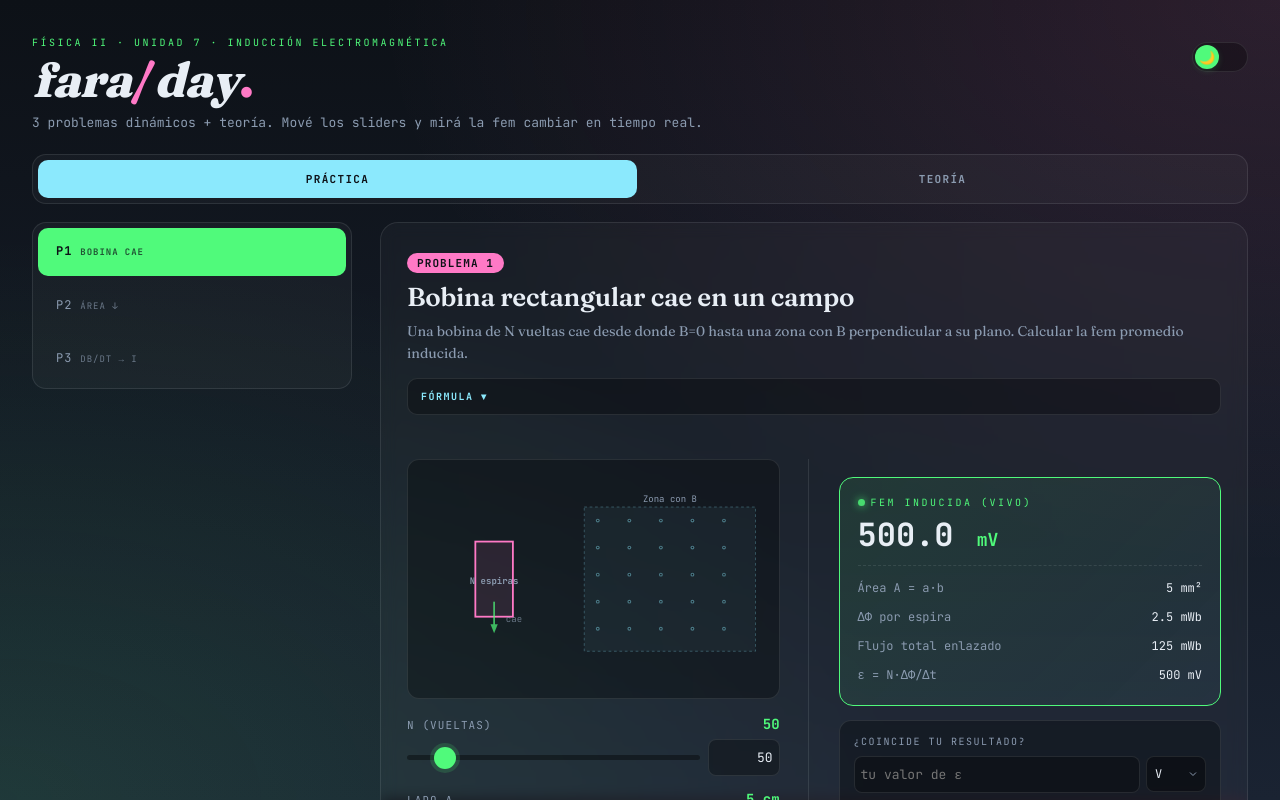
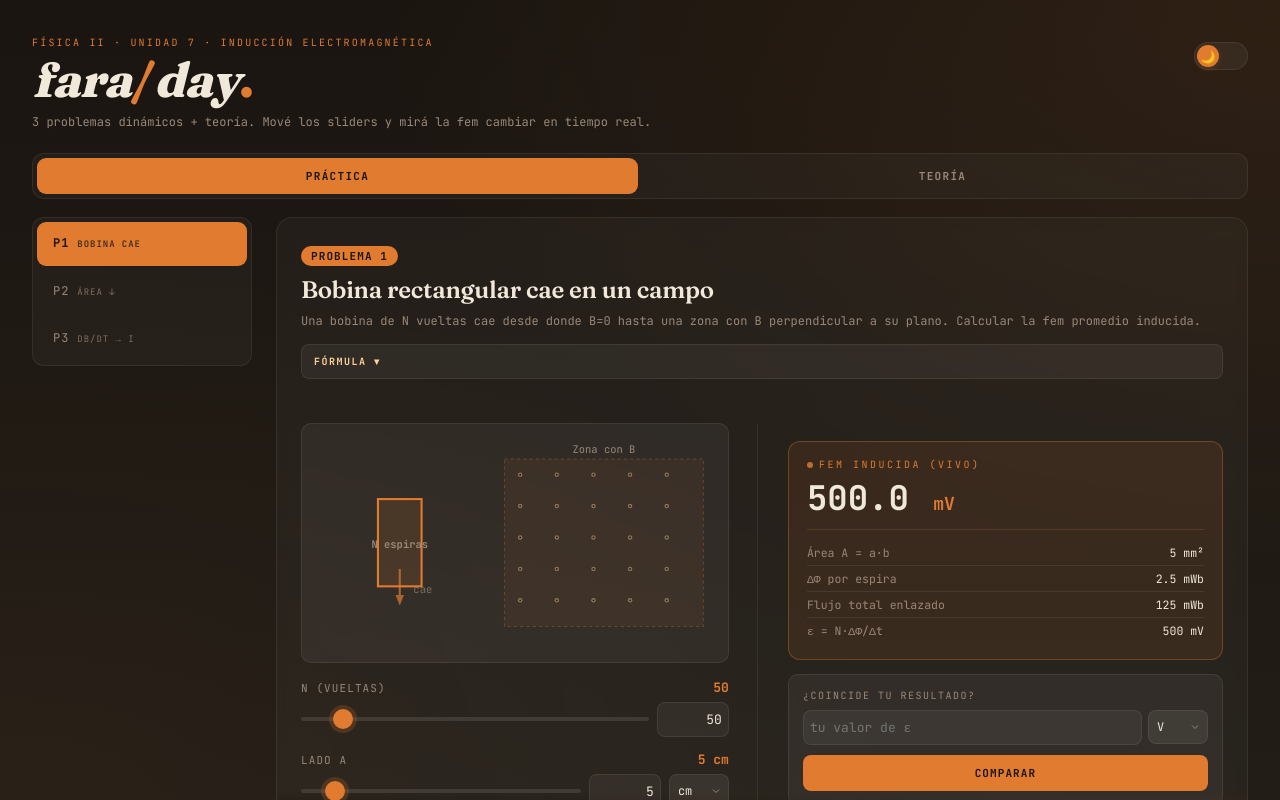
Before and after one commit to Maxigoge/simulador-faraday, a React (Vite) app: page / in a window 1280 px wide. Shown: the top 800 px of the page. Built offline with nearby package versions, Linux system fonts and the light colour scheme.

Commit message:
Cambios en la paleta de colores

```diff
--- a/src/styles/global.css
+++ b/src/styles/global.css
@@ -3,58 +3,57 @@
    ============================================ */
 
 :root {
-  /* Dark theme (default) */
-  --bg: #0d1117;
-  --bg-2: #1a2332;
-  --ink: #e8eef5;
-  --ink-dim: #8b9bb0;
-  --accent: #50fa7b;
-  --accent-2: #ff79c6;
-  --accent-3: #8be9fd;
-  --warn: #ffb86c;
-  --line: rgba(232, 238, 245, 0.1);
-  --card: rgba(255, 255, 255, 0.03);
-  --grad-bg1: rgba(255, 121, 198, 0.13);
-  --grad-bg2: rgba(80, 250, 123, 0.10);
-  --result-bg1: rgba(80, 250, 123, 0.10);
-  --result-bg2: rgba(139, 233, 253, 0.05);
-  --ok-bg: rgba(80, 250, 123, 0.15);
-  --bad-bg: rgba(255, 121, 198, 0.13);
-  --bad-ink: #ffaadc;
-  --shadow-glow: rgba(80, 250, 123, 0.15);
-  --svg-bg: rgba(139, 233, 253, 0.05);
-  --svg-stroke: rgba(139, 233, 253, 0.3);
-  --svg-cutout: #0d1117;
-  --coil-fill: rgba(255, 121, 198, 0.1);
-  --input-bg: rgba(0, 0, 0, 0.3);
-  --select-bg: rgba(0, 0, 0, 0.4);
+  --bg:          #1a1510;
+  --bg-2:        #221d17;
+  --ink:         #f0e8d8;
+  --ink-dim:     #9a8878;
+  --accent:      #e07b30;
+  --accent-2:    #f5a55a;
+  --accent-3:    #ffd199;
+  --warn:        #e04040;
+  --line:        rgba(240, 232, 216, 0.08);
+  --card:        rgba(255, 255, 255, 0.03);
+  --grad-bg1:    rgba(224, 123, 48, 0.10);
+  --grad-bg2:    rgba(224, 123, 48, 0.04);
+  --result-bg1:  rgba(224, 123, 48, 0.10);
+  --result-bg2:  rgba(224, 123, 48, 0.04);
+  --ok-bg:       rgba(224, 123, 48, 0.14);
+  --bad-bg:      rgba(224, 64, 64, 0.12);
+  --bad-ink:     #f08080;
+  --shadow-glow: rgba(224, 123, 48, 0.20);
+  --svg-bg:      rgba(224, 123, 48, 0.06);
+  --svg-stroke:  rgba(224, 123, 48, 0.30);
+  --svg-cutout:  #1a1510;
+  --coil-fill:   rgba(224, 123, 48, 0.12);
+  --input-bg:    rgba(255, 255, 255, 0.05);
+  --select-bg:   rgba(255, 255, 255, 0.07);
 }
 
 body.light {
-  --bg: #faf8f3;
-  --bg-2: #eee8db;
-  --ink: #1a1a1a;
-  --ink-dim: #5a6275;
-  --accent: #0d8a4c;
-  --accent-2: #c9277d;
-  --accent-3: #1d8eb0;
-  --warn: #c5500a;
-  --line: rgba(26, 26, 26, 0.12);
-  --card: rgba(255, 255, 255, 0.7);
-  --grad-bg1: rgba(201, 39, 125, 0.06);
-  --grad-bg2: rgba(13, 138, 76, 0.06);
-  --result-bg1: rgba(13, 138, 76, 0.08);
-  --result-bg2: rgba(29, 142, 176, 0.04);
-  --ok-bg: rgba(13, 138, 76, 0.12);
-  --bad-bg: rgba(201, 39, 125, 0.10);
-  --bad-ink: #a01f63;
-  --shadow-glow: rgba(13, 138, 76, 0.18);
-  --svg-bg: rgba(29, 142, 176, 0.04);
-  --svg-stroke: rgba(29, 142, 176, 0.35);
-  --svg-cutout: #faf8f3;
-  --coil-fill: rgba(201, 39, 125, 0.08);
-  --input-bg: rgba(255, 255, 255, 0.7);
-  --select-bg: rgba(255, 255, 255, 0.7);
+  --bg:          #fdf8f2;
+  --bg-2:        #f5ede0;
+  --ink:         #1c1208;
+  --ink-dim:     #6b5040;
+  --accent:      #c85e10;
+  --accent-2:    #e07b30;
+  --accent-3:    #a04808;
+  --warn:        #c03030;
+  --line:        rgba(28, 18, 8, 0.12);
+  --card:        rgba(255, 255, 255, 0.70);
+  --grad-bg1:    rgba(200, 94, 16, 0.07);
+  --grad-bg2:    rgba(200, 94, 16, 0.03);
+  --result-bg1:  rgba(200, 94, 16, 0.08);
+  --result-bg2:  rgba(200, 94, 16, 0.03);
+  --ok-bg:       rgba(200, 94, 16, 0.10);
+  --bad-bg:      rgba(192, 48, 48, 0.09);
+  --bad-ink:     #a03020;
+  --shadow-glow: rgba(200, 94, 16, 0.18);
+  --svg-bg:      rgba(200, 94, 16, 0.05);
+  --svg-stroke:  rgba(200, 94, 16, 0.30);
+  --svg-cutout:  #fdf8f2;
+  --coil-fill:   rgba(200, 94, 16, 0.10);
+  --input-bg:    rgba(255, 255, 255, 0.80);
+  --select-bg:   rgba(255, 255, 255, 0.80);
 }
 
 * {
@@ -86,12 +85,11 @@ body {
    ============================================ */
 
 .container {
-  max-width: 520px;
+  max-width: 540px;
   margin: 0 auto;
   padding: 28px 20px 80px;
 }
 
-/* Desktop: wider layout with sidebar feeling */
 @media (min-width: 900px) {
   .container {
     max-width: 1100px;
@@ -99,19 +97,19 @@ body {
   }
   .practice-layout {
     display: grid;
-    grid-template-columns: 320px 1fr;
-    gap: 28px;
+    grid-template-columns: 220px 1fr;
+    gap: 24px;
     align-items: start;
   }
   .practice-layout .problem-select {
     flex-direction: column;
-    gap: 6px;
+    gap: 4px;
     position: sticky;
     top: 20px;
   }
   .practice-layout .problem-select .pbtn {
     flex: 0 0 auto;
-    padding: 16px 18px;
+    padding: 14px 16px;
     text-align: left;
     font-size: 12px;
   }
@@ -126,7 +124,6 @@ body {
   .container {
     max-width: 1280px;
   }
-  /* Two-column inside cards for desktop */
   .card.has-two-cols {
     display: grid;
     grid-template-columns: 1.05fr 1fr;
@@ -163,7 +160,7 @@ header {
 .eyebrow {
   font-family: 'JetBrains Mono', monospace;
   font-size: 10px;
-  letter-spacing: 0.25em;
+  letter-spacing: 0.22em;
   text-transform: uppercase;
   color: var(--accent);
   margin-bottom: 8px;
@@ -180,22 +177,22 @@ h1 {
 
 h1 .alt {
   font-style: normal;
-  color: var(--accent-2);
+  color: var(--accent);
 }
 
 .sub {
   color: var(--ink-dim);
-  font-size: 13px;
+  font-size: 12px;
   margin-top: 10px;
-  line-height: 1.5;
+  line-height: 1.55;
   font-family: 'JetBrains Mono', monospace;
 }
 
 /* Theme toggle */
 .theme-toggle {
   flex-shrink: 0;
-  width: 56px;
-  height: 30px;
+  width: 54px;
+  height: 28px;
   background: var(--input-bg);
   border: 1px solid var(--line);
   border-radius: 999px;
@@ -210,14 +207,14 @@ h1 .alt {
   position: absolute;
   top: 2px;
   left: 2px;
-  width: 24px;
-  height: 24px;
+  width: 22px;
+  height: 22px;
   background: var(--accent);
   border-radius: 50%;
   display: flex;
   align-items: center;
   justify-content: center;
-  font-size: 13px;
+  font-size: 12px;
   transition: transform 0.25s ease;
   box-shadow: 0 2px 6px var(--shadow-glow);
 }
@@ -233,17 +230,17 @@ body.light .theme-toggle::before {
 
 .mode-tabs {
   display: flex;
-  gap: 6px;
+  gap: 4px;
   background: var(--card);
   border: 1px solid var(--line);
-  border-radius: 14px;
-  padding: 5px;
+  border-radius: 12px;
+  padding: 4px;
   margin-bottom: 18px;
 }
 
 .mbtn {
   flex: 1;
-  padding: 12px 8px;
+  padding: 11px 8px;
   background: transparent;
   border: none;
   color: var(--ink-dim);
@@ -251,14 +248,14 @@ body.light .theme-toggle::before {
   font-size: 11px;
   letter-spacing: 0.12em;
   text-transform: uppercase;
-  border-radius: 10px;
+  border-radius: 9px;
   cursor: pointer;
   transition: all 0.2s ease;
   font-weight: 600;
 }
 
 .mbtn.active {
-  background: var(--accent-3);
+  background: var(--accent);
   color: var(--bg);
   font-weight: 800;
 }
@@ -269,17 +266,17 @@ body.light .theme-toggle::before {
 
 .problem-select {
   display: flex;
-  gap: 6px;
+  gap: 4px;
   background: var(--card);
   border: 1px solid var(--line);
-  border-radius: 14px;
-  padding: 5px;
+  border-radius: 12px;
+  padding: 4px;
   margin-bottom: 20px;
 }
 
 .pbtn {
   flex: 1;
-  padding: 13px 6px;
+  padding: 12px 6px;
   background: transparent;
   border: none;
   color: var(--ink-dim);
@@ -287,7 +284,7 @@ body.light .theme-toggle::before {
   font-size: 11px;
   letter-spacing: 0.08em;
   text-transform: uppercase;
-  border-radius: 10px;
+  border-radius: 9px;
   cursor: pointer;
   transition: all 0.2s ease;
   line-height: 1.3;
@@ -302,7 +299,7 @@ body.light .theme-toggle::before {
 .pbtn small {
   display: block;
   font-size: 9px;
-  opacity: 0.7;
+  opacity: 0.75;
   margin-top: 2px;
 }
 
@@ -313,15 +310,15 @@ body.light .theme-toggle::before {
 .card {
   background: var(--card);
   border: 1px solid var(--line);
-  border-radius: 18px;
+  border-radius: 16px;
   padding: 20px 18px;
   margin-bottom: 16px;
-  backdrop-filter: blur(8px);
+  backdrop-filter: blur(6px);
 }
 
 @media (min-width: 900px) {
   .card {
-    padding: 28px 26px;
+    padding: 26px 24px;
   }
 }
 
@@ -329,7 +326,7 @@ body.light .theme-toggle::before {
   display: inline-block;
   font-family: 'JetBrains Mono', monospace;
   font-size: 11px;
-  background: var(--accent-2);
+  background: var(--accent);
   color: var(--bg);
   padding: 3px 10px;
   border-radius: 999px;
@@ -340,7 +337,7 @@ body.light .theme-toggle::before {
 
 .card-title {
   font-family: 'Fraunces', serif;
-  font-size: 21px;
+  font-size: 20px;
   font-weight: 600;
   line-height: 1.15;
   margin-bottom: 8px;
@@ -349,28 +346,23 @@ body.light .theme-toggle::before {
 
 @media (min-width: 900px) {
   .card-title {
-    font-size: 26px;
+    font-size: 24px;
   }
 }
 
 .card-desc {
   color: var(--ink-dim);
-  font-size: 12.5px;
+  font-size: 12px;
   line-height: 1.55;
   margin-bottom: 14px;
-}
-
-@media (min-width: 900px) {
-  .card-desc {
-    font-size: 14px;
-  }
+  font-family: 'JetBrains Mono', monospace;
 }
 
 details {
   background: var(--input-bg);
   border: 1px solid var(--line);
-  border-radius: 10px;
-  padding: 9px 13px;
+  border-radius: 8px;
+  padding: 8px 12px;
   margin-bottom: 14px;
   font-family: 'JetBrains Mono', monospace;
   font-size: 11px;
@@ -393,7 +385,7 @@ details[open] summary::after { content: " ▴"; }
 
 details .frm {
   display: block;
-  color: var(--accent);
+  color: var(--accent-2);
   padding: 3px 0;
 }
 
@@ -404,7 +396,7 @@ details .frm {
 .anim-wrap {
   background: var(--input-bg);
   border: 1px solid var(--line);
-  border-radius: 12px;
+  border-radius: 10px;
   padding: 14px;
   margin-bottom: 16px;
   display: flex;
@@ -420,12 +412,8 @@ details .frm {
 }
 
 @media (min-width: 1200px) {
-  .anim-wrap {
-    min-height: 240px;
-  }
-  .anim-wrap svg {
-    max-width: 460px;
-  }
+  .anim-wrap { min-height: 220px; }
+  .anim-wrap svg { max-width: 440px; }
 }
 
 /* ============================================
@@ -454,7 +442,7 @@ details .frm {
 
 .control-head .value-display {
   font-family: 'JetBrains Mono', monospace;
-  font-size: 14px;
+  font-size: 13px;
   color: var(--accent);
   font-weight: 700;
 }
@@ -472,17 +460,21 @@ input[type="range"] {
   min-width: 0;
   -webkit-appearance: none;
   appearance: none;
-  height: 5px;
-  background: var(--select-bg);
+  height: 4px;
+  background: rgba(255, 255, 255, 0.10);
   border-radius: 999px;
   outline: none;
+}
+
+body.light input[type="range"] {
+  background: rgba(0, 0, 0, 0.12);
 }
 
 input[type="range"]::-webkit-slider-thumb {
   -webkit-appearance: none;
   appearance: none;
-  width: 22px;
-  height: 22px;
+  width: 20px;
+  height: 20px;
   background: var(--accent);
   border-radius: 50%;
   cursor: pointer;
@@ -490,8 +482,8 @@ input[type="range"]::-webkit-slider-thumb {
 }
 
 input[type="range"]::-moz-range-thumb {
-  width: 22px;
-  height: 22px;
+  width: 20px;
+  height: 20px;
   background: var(--accent);
   border: none;
   border-radius: 50%;
@@ -505,7 +497,7 @@ input[type="number"] {
   background: var(--input-bg);
   border: 1px solid var(--line);
   color: var(--ink);
-  padding: 9px 6px;
+  padding: 8px 6px;
   font-family: 'JetBrains Mono', monospace;
   font-size: 13px;
   border-radius: 8px;
@@ -528,7 +520,7 @@ select {
   background: var(--select-bg);
   border: 1px solid var(--line);
   color: var(--ink);
-  padding: 9px 22px 9px 8px;
+  padding: 8px 22px 8px 8px;
   font-family: 'JetBrains Mono', monospace;
   font-size: 12px;
   border-radius: 8px;
@@ -557,10 +549,10 @@ select:focus {
 
 .live-result {
   margin-top: 18px;
-  padding: 18px;
-  background: linear-gradient(135deg, var(--result-bg1), var(--result-bg2));
-  border: 1px solid var(--accent);
-  border-radius: 14px;
+  padding: 16px 18px;
+  background: var(--result-bg1);
+  border: 1px solid rgba(224, 123, 48, 0.35);
+  border-radius: 12px;
 }
 
 .live-label {
@@ -577,22 +569,21 @@ select:focus {
 
 .live-label::before {
   content: '';
-  width: 7px;
-  height: 7px;
+  width: 6px;
+  height: 6px;
   background: var(--accent);
   border-radius: 50%;
-  box-shadow: 0 0 8px var(--accent);
   animation: pulse 1.5s infinite;
 }
 
 @keyframes pulse {
   0%, 100% { opacity: 1; }
-  50% { opacity: 0.3; }
+  50% { opacity: 0.25; }
 }
 
 .main-result {
   font-family: 'JetBrains Mono', monospace;
-  font-size: 26px;
+  font-size: 28px;
   font-weight: 700;
   color: var(--ink);
   line-height: 1.1;
@@ -601,9 +592,7 @@ select:focus {
 }
 
 @media (min-width: 900px) {
-  .main-result {
-    font-size: 32px;
-  }
+  .main-result { font-size: 34px; }
 }
 
 .main-result .unit {
@@ -613,26 +602,26 @@ select:focus {
 }
 
 @media (min-width: 900px) {
-  .main-result .unit {
-    font-size: 18px;
-  }
+  .main-result .unit { font-size: 18px; }
 }
 
 .aux-grid {
   display: grid;
-  gap: 5px;
+  gap: 0;
   font-family: 'JetBrains Mono', monospace;
-  font-size: 12px;
+  font-size: 11.5px;
   padding-top: 10px;
-  border-top: 1px dashed var(--line);
+  border-top: 1px solid rgba(224, 123, 48, 0.20);
 }
 
 .aux-grid .row {
   display: flex;
   justify-content: space-between;
-  padding: 4px 0;
+  padding: 5px 0;
+  border-bottom: 1px solid var(--line);
 }
 
+.aux-grid .row:last-child { border-bottom: none; }
 .aux-grid .lbl { color: var(--ink-dim); }
 .aux-grid .val { color: var(--ink); }
 
@@ -645,7 +634,7 @@ select:focus {
   padding: 14px;
   background: var(--input-bg);
   border: 1px solid var(--line);
-  border-radius: 12px;
+  border-radius: 10px;
 }
 
 .lbl-mini {
@@ -671,11 +660,11 @@ select:focus {
 
 .btn {
   width: 100%;
-  padding: 12px;
-  background: var(--accent-3);
+  padding: 11px;
+  background: var(--accent);
   color: var(--bg);
   border: none;
-  border-radius: 10px;
+  border-radius: 8px;
   font-family: 'JetBrains Mono', monospace;
   font-size: 11px;
   font-weight: 700;
@@ -683,15 +672,17 @@ select:focus {
   text-transform: uppercase;
   cursor: pointer;
   margin-top: 10px;
+  transition: opacity 0.15s;
 }
 
 .btn:active {
-  transform: scale(0.98);
+  opacity: 0.85;
+  transform: scale(0.99);
 }
 
 .btn-reset {
   width: auto;
-  padding: 9px 14px;
+  padding: 8px 14px;
   background: transparent;
   color: var(--ink-dim);
   border: 1px solid var(--line);
@@ -717,12 +708,12 @@ select:focus {
 .check-result.ok {
   background: var(--ok-bg);
   border: 1px solid var(--accent);
-  color: var(--accent);
+  color: var(--accent-2);
 }
 
 .check-result.bad {
   background: var(--bad-bg);
-  border: 1px solid var(--accent-2);
+  border: 1px solid var(--warn);
   color: var(--bad-ink);
 }
 
@@ -738,7 +729,7 @@ select:focus {
 }
 
 .theory-nav button {
-  padding: 8px 14px;
+  padding: 7px 14px;
   background: var(--input-bg);
   border: 1px solid var(--line);
   color: var(--ink-dim);
@@ -748,28 +739,34 @@ select:focus {
   text-transform: uppercase;
   border-radius: 999px;
   cursor: pointer;
+  transition: all 0.15s;
+}
+
+.theory-nav button:hover {
+  border-color: var(--accent);
+  color: var(--accent);
 }
 
 .theory-nav button.active {
-  background: var(--accent-2);
+  background: var(--accent);
   color: var(--bg);
-  border-color: var(--accent-2);
+  border-color: var(--accent);
   font-weight: 700;
 }
 
 .theory-card {
   background: var(--card);
   border: 1px solid var(--line);
-  border-radius: 18px;
+  border-radius: 16px;
   padding: 22px 20px;
   margin-bottom: 16px;
-  backdrop-filter: blur(8px);
+  backdrop-filter: blur(6px);
 }
 
 @media (min-width: 900px) {
   .theory-card {
     padding: 36px 40px;
-    max-width: 780px;
+    max-width: 760px;
     margin-left: auto;
     margin-right: auto;
   }
@@ -781,26 +778,25 @@ select:focus {
   font-weight: 700;
   line-height: 1.15;
   margin-bottom: 14px;
-  color: var(--accent);
+  color: var(--accent-2);
   letter-spacing: -0.01em;
 }
 
 @media (min-width: 900px) {
-  .theory-card h2 { font-size: 30px; }
+  .theory-card h2 { font-size: 28px; }
 }
 
 .theory-card h3 {
   font-family: 'Fraunces', serif;
-  font-size: 17px;
+  font-size: 16px;
   font-weight: 600;
   margin-top: 22px;
   margin-bottom: 8px;
-  color: var(--accent-2);
-  letter-spacing: -0.005em;
+  color: var(--accent-3);
 }
 
 @media (min-width: 900px) {
-  .theory-card h3 { font-size: 20px; }
+  .theory-card h3 { font-size: 18px; }
 }
 
 .theory-card p,
@@ -812,7 +808,7 @@ select:focus {
 }
 
 @media (min-width: 900px) {
-  .theory-card p, .theory-card li { font-size: 15px; line-height: 1.7; }
+  .theory-card p, .theory-card li { font-size: 15px; }
 }
 
 .theory-card ul,
@@ -825,11 +821,11 @@ select:focus {
 
 .theory-card .fnote {
   background: var(--input-bg);
-  border-left: 3px solid var(--accent-3);
+  border-left: 3px solid var(--accent);
   padding: 12px 14px;
-  border-radius: 6px;
+  border-radius: 0 6px 6px 0;
   font-family: 'JetBrains Mono', monospace;
-  font-size: 12.5px;
+  font-size: 12px;
   color: var(--ink);
   margin: 12px 0;
   line-height: 1.7;
@@ -837,14 +833,15 @@ select:focus {
 
 .theory-card .fnote .formula {
   display: block;
-  color: var(--accent);
+  color: var(--accent-2);
   font-weight: 700;
   padding: 4px 0;
+  font-size: 13px;
 }
 
 .theory-card .key {
   background: var(--ok-bg);
-  border: 1px solid var(--accent);
+  border: 1px solid rgba(224, 123, 48, 0.35);
   border-radius: 10px;
   padding: 14px 16px;
   margin: 16px 0;
@@ -853,24 +850,24 @@ select:focus {
   color: var(--ink);
 }
 
-.theory-card .key b { color: var(--accent); }
+.theory-card .key b { color: var(--accent-2); }
 .theory-card strong { color: var(--accent-2); font-weight: 700; }
 .theory-card em { color: var(--accent-3); font-style: normal; font-weight: 600; }
 
 .theory-card .ex-box {
   background: var(--input-bg);
   border: 1px solid var(--line);
-  border-radius: 10px;
+  border-radius: 8px;
   padding: 14px;
   margin: 10px 0;
 }
 
 .theory-card .ex-box .ex-title {
   font-family: 'JetBrains Mono', monospace;
-  font-size: 11px;
+  font-size: 10px;
   text-transform: uppercase;
   letter-spacing: 0.15em;
-  color: var(--accent-2);
+  color: var(--accent);
   margin-bottom: 8px;
   font-weight: 700;
 }
@@ -883,7 +880,7 @@ select:focus {
 
 .coil-fill {
   fill: var(--coil-fill);
-  stroke: var(--accent-2);
+  stroke: var(--accent);
   stroke-width: 2;
 }
 
@@ -925,18 +922,18 @@ select:focus {
 .footer-version {
   font-size: 9px;
   color: var(--ink-dim);
-  opacity: 0.5;
+  opacity: 0.45;
 }
 
 .footer-author {
   font-size: 11px;
   font-weight: 700;
   color: var(--ink-dim);
-  opacity: 0.8;
+  opacity: 0.75;
 }
 
 .footer-inst {
   font-size: 10px;
   color: var(--accent);
-  opacity: 0.7;
+  opacity: 0.65;
 }
```
